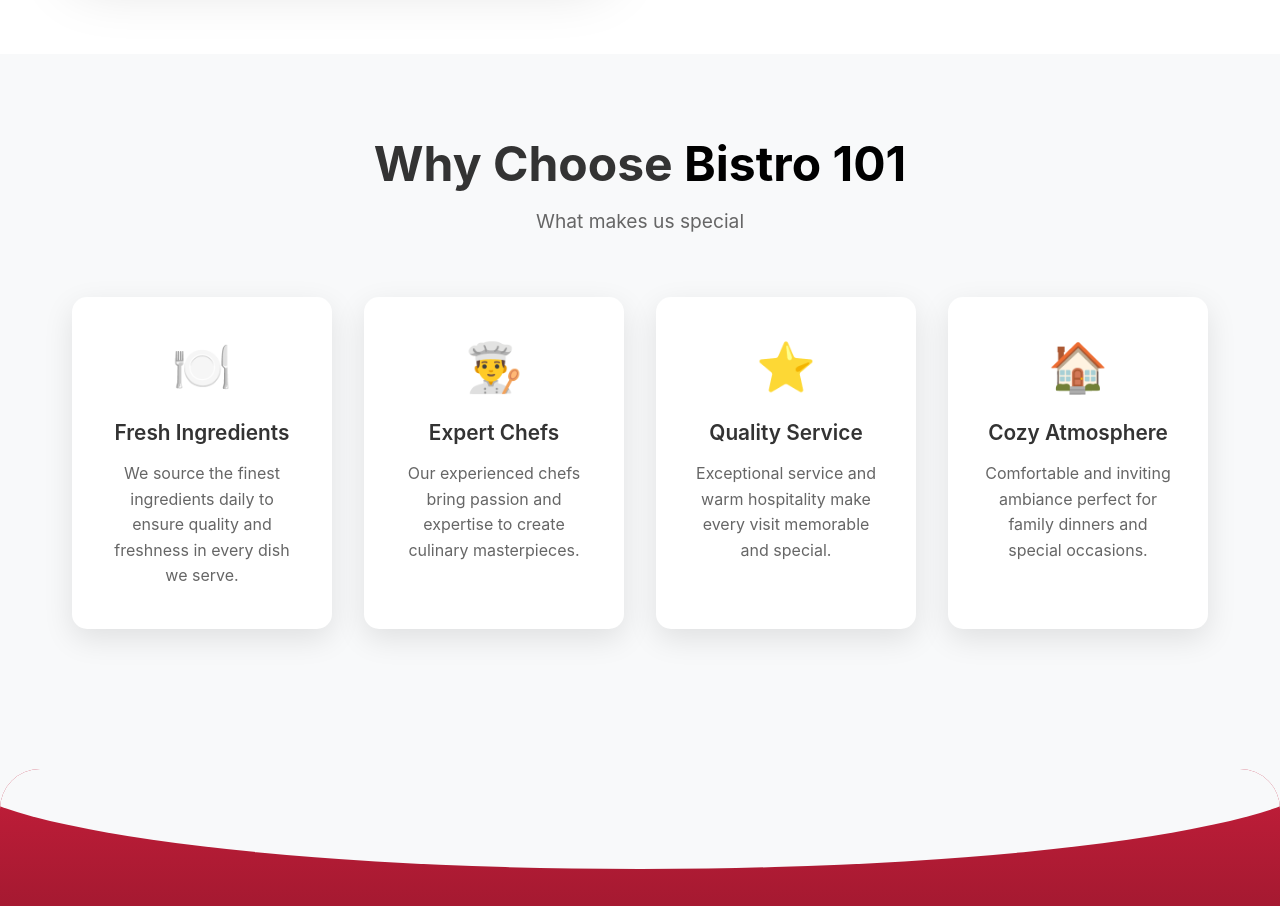
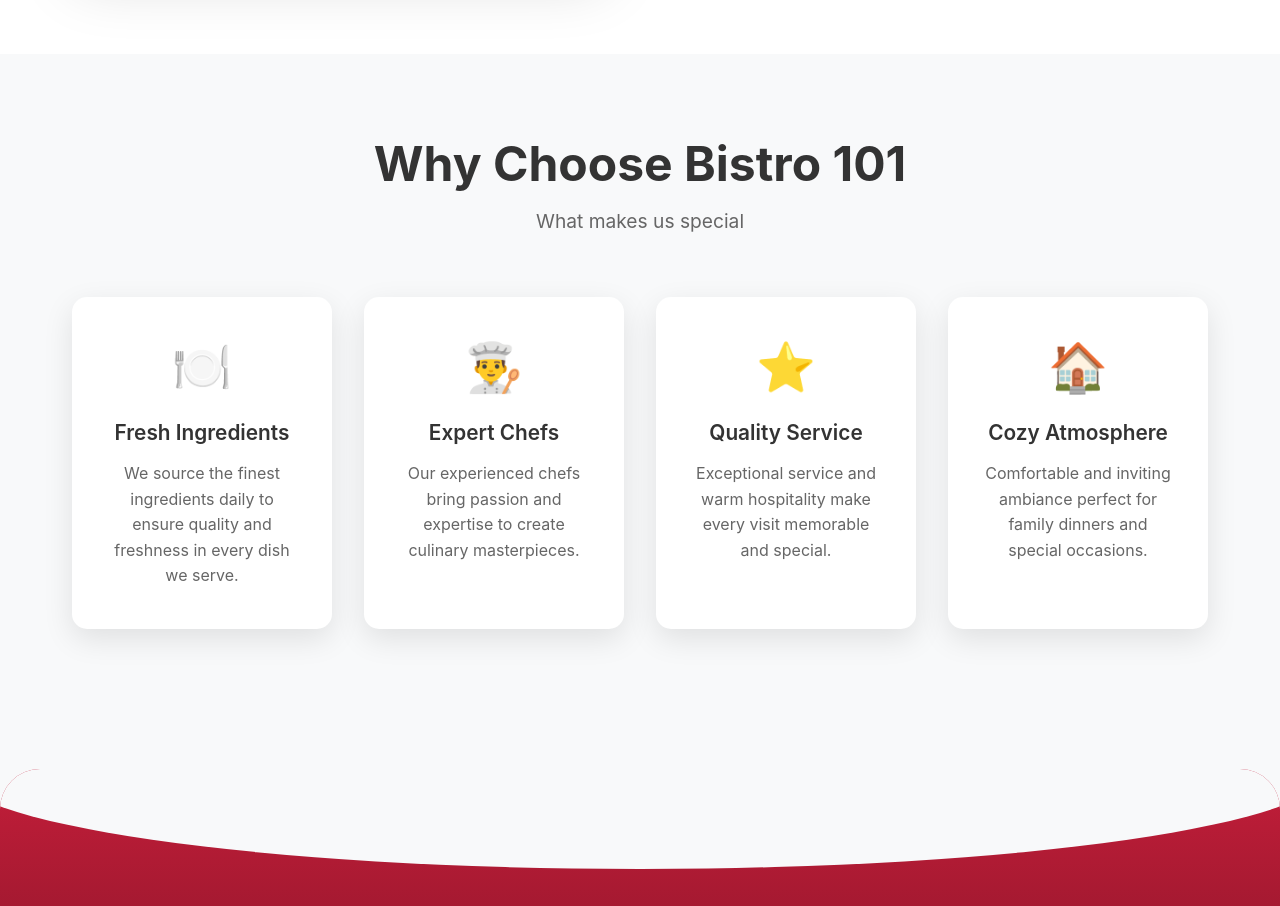
Before and after one commit to abubakarzahid01/Bistro101-Website, a website: page public/about.html in a window 1280 px wide. Shown: the part 1020-1926 px from the top of the page. Drawn offline with Linux system fonts and the light colour scheme.

Commit message:
Update span color to match heading

```diff
--- a/public/styles.css
+++ b/public/styles.css
@@ -3199,8 +3199,8 @@
 }
 
 .why-choose .why-title .highlight {
-    color: #000;
-    font-weight: 700;
+    color: #333;
+    font-weight: inherit;
 }
 
 
```
